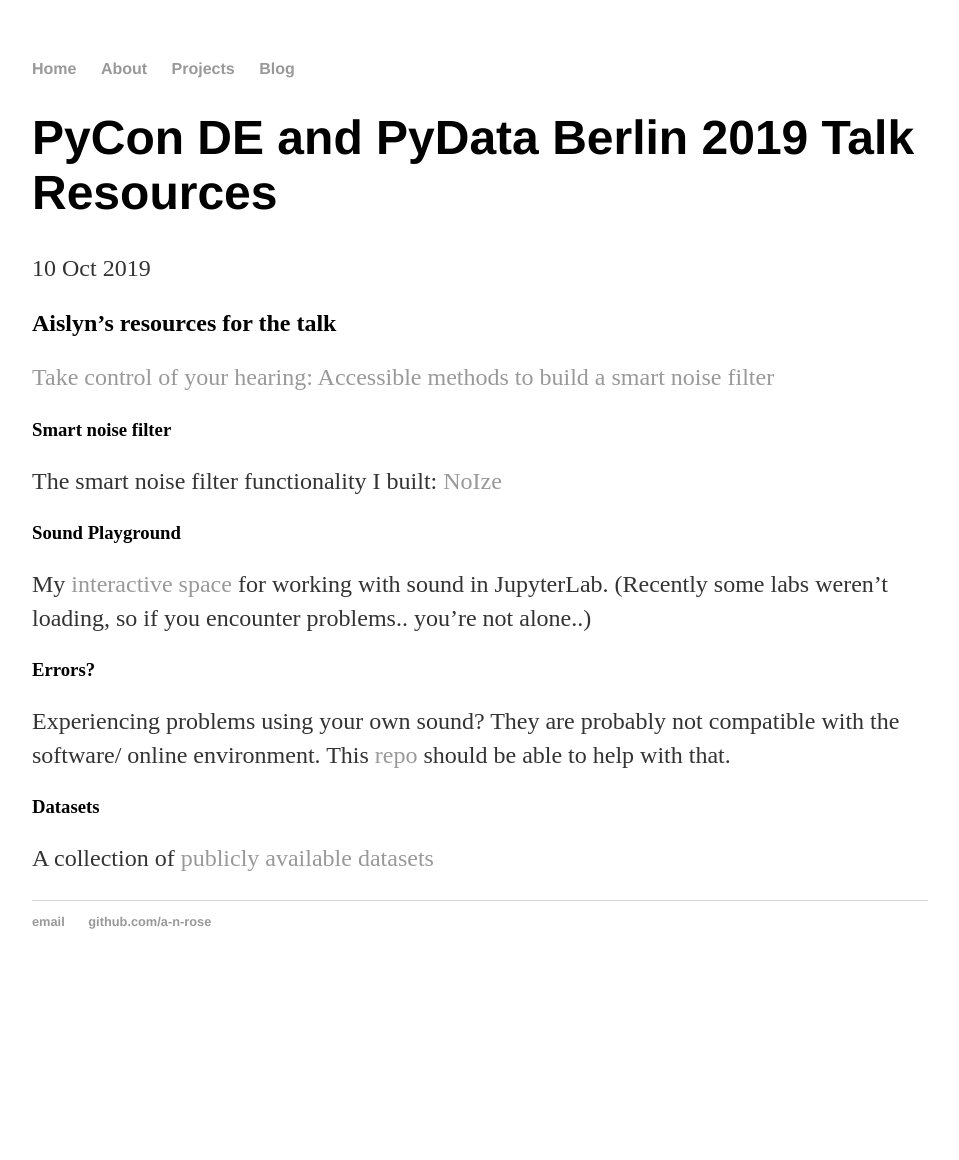
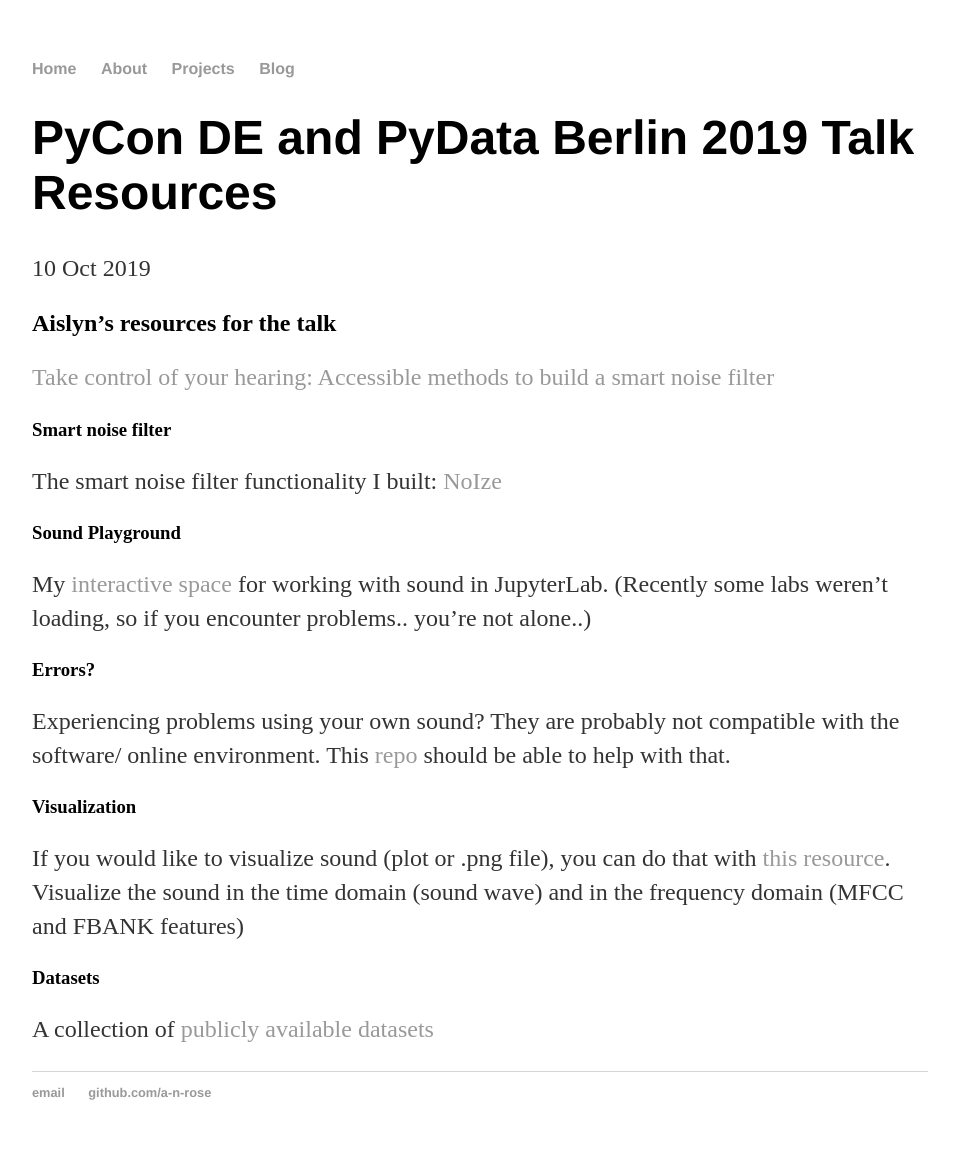
Before and after one commit to a-n-rose/a-n-rose.github.io, a Jekyll site: the page built from _posts/2019-10-04-Talk-Resources-PyCon-PyData-Berlin-2019.md, in a window 1280 px wide. Shown: the whole page, without its empty margins (160-1119 px from the left). Built offline with Jekyll 4.4.1, drawn with Linux system fonts in a browser that asks for light colours; before the commit the page ends 989 px from its top, so only the background shows below that.

Commit message:
added link to visualization repo

```diff
--- a/_posts/2019-10-04-Talk-Resources-PyCon-PyData-Berlin-2019.md
+++ b/_posts/2019-10-04-Talk-Resources-PyCon-PyData-Berlin-2019.md
@@ -20,6 +20,10 @@ My <a href="https://notebooks.ai/a-n-rose">interactive space</a> for working wit
 
 Experiencing problems using your own sound? They are probably not compatible with the software/ online environment. This <a href="https://github.com/a-n-rose/python-sound-prep#prepare-audio-for-jupyter-lab">repo</a> should be able to help with that.
 
+### Visualization
+
+If you would like to visualize sound (plot or .png file), you can do that with <a href="https://github.com/a-n-rose/python-sound-prep#visualizing-sound">this resource</a>. Visualize the sound in the time domain (sound wave) and in the frequency domain (MFCC and FBANK features)
+
 ### Datasets
 
 A collection of <a href="https://a-n-rose.github.io/2019/01/06/resources-publicly-available-speech-databases.html">publicly available datasets</a>
```
